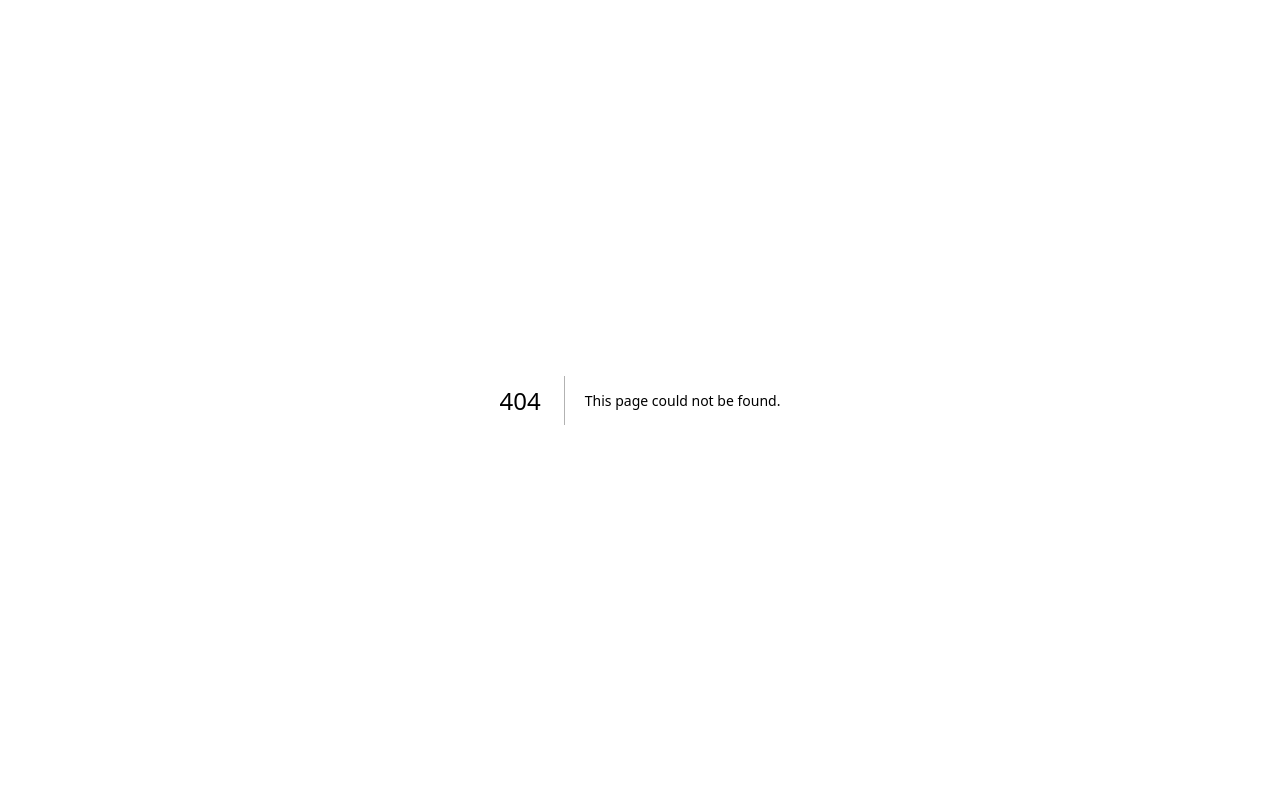
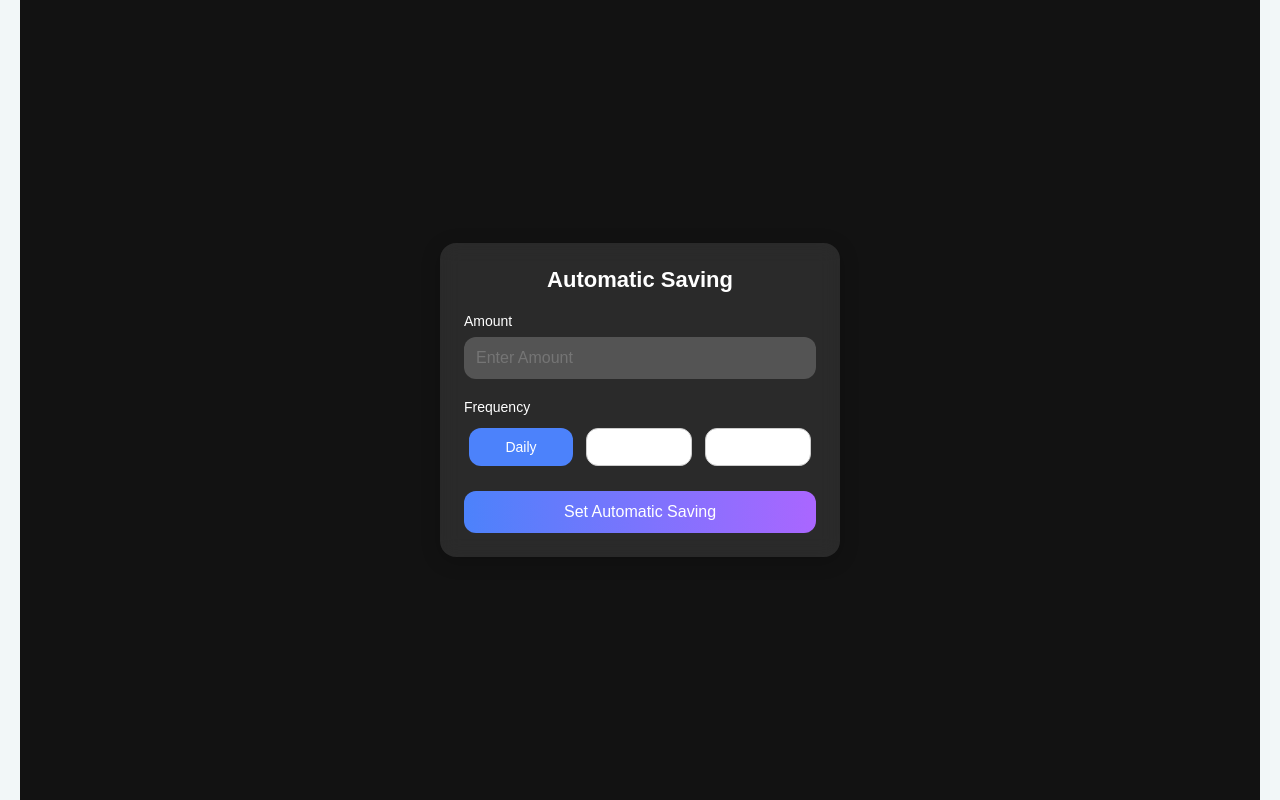
Before and after one commit to johnfawole/CashVault, a Next.js app: page /automatic-saving in a window 1280 px wide. Before the commit this address had no page. Built offline with nearby package versions, Linux system fonts and the light colour scheme.

Commit message:
building automatic savings page

```diff
--- /dev/null
+++ b/src/pages/automatic-saving.js
@@ -0,0 +1,61 @@
+import React, { useState } from "react";
+import styles from "../styles/AutomaticSaving.module.css";
+
+const AutomaticSaving = () => {
+  // ✅ Define state variables outside handleSubmit
+  const [amount, setAmount] = useState("");
+  const [frequency, setFrequency] = useState("daily");
+
+  const handleSubmit = (e) => {
+    e.preventDefault();
+    console.log(`Saving ${amount} ${frequency}`);
+  };
+
+  return (
+    <div className={styles.container}>
+      <div className={styles.card}>
+        <h2 className={styles.title}>Automatic Saving</h2>
+        <form onSubmit={handleSubmit} className={styles.form}>
+          {/* Amount Input */}
+          <div className={styles.inputGroup}>
+            <label className={styles.label}>Amount</label>
+            <input
+              type="number"
+              value={amount}
+              onChange={(e) => setAmount(e.target.value)}
+              className={styles.input}
+              placeholder="Enter Amount"
+              required
+            />
+          </div>
+
+          {/* Frequency Selection */}
+          <div className={styles.inputGroup}>
+            <label className={styles.label}>Frequency</label>
+            <div className={styles.buttonGroup}>
+              {["daily", "weekly", "monthly"].map((option) => (
+                <button
+                  type="button"
+                  key={option}
+                  className={`${styles.toggleButton} ${
+                    frequency === option ? styles.active : ""
+                  }`}
+                  onClick={() => setFrequency(option)}
+                >
+                  {option.charAt(0).toUpperCase() + option.slice(1)}
+                </button>
+              ))}
+            </div>
+          </div>
+
+          {/* Submit Button */}
+          <button type="submit" className={styles.submitButton}>
+            Set Automatic Saving
+          </button>
+        </form>
+      </div>
+    </div>
+  );
+};
+
+export default AutomaticSaving;
--- a/src/pages/index.js
+++ b/src/pages/index.js
@@ -2,7 +2,7 @@ import React from "react";
 import Header from '../components/Header';
 import Footer from '../components/Footer';
 import styles from '../styles/Home.module.css';
-
+import Link from 'next/link';
 
 const LandingPage = () => {
   return (
@@ -32,8 +32,10 @@ const LandingPage = () => {
 
         <div className={styles.featureSection}>
           <div className={styles.featureBox}>
+            <Link href = "/automatic-saving" className = {styles.featureBox}>
             <h3>Automatic Saving</h3>
             <p>Put your savings on autopilot; set the frequency and your wallet will regularly deposit your savings on CashVault.</p>
+            </Link>
           </div>
 
           <div className={styles.featureBox}>
--- /dev/null
+++ b/src/styles/AutomaticSaving.module.css
@@ -0,0 +1,115 @@
+/* Page Container */
+.container {
+    display: flex;
+    justify-content: center;
+    align-items: center;
+    height: 100vh;
+    background: #121212; /* Dark mode background */
+    color: #fff;
+  }
+
+  /* Card Layout */
+  .card {
+    background: rgba(255, 255, 255, 0.1);
+    padding: 24px;
+    border-radius: 16px;
+    width: 100%;
+    max-width: 400px;
+    text-align: center;
+    box-shadow: 0 4px 20px rgba(0, 0, 0, 0.2);
+    backdrop-filter: blur(10px);
+  }
+
+  /* Title */
+  .title {
+    font-size: 22px;
+    font-weight: bold;
+    margin-bottom: 20px;
+  }
+
+  /* Input Group */
+  .inputGroup {
+    display: flex;
+    flex-direction: column;
+    margin-bottom: 20px;
+  }
+
+  /* Labels */
+  .label {
+    font-size: 14px;
+    margin-bottom: 8px;
+    text-align: left;
+  }
+
+  /* Inputs */
+  .input {
+    padding: 12px;
+    font-size: 16px;
+    border-radius: 12px;
+    border: none;
+    background: rgba(255, 255, 255, 0.2);
+    color: #fff;
+    outline: none;
+    transition: all 0.3s ease-in-out;
+  }
+
+  .input:focus {
+    background: rgba(255, 255, 255, 0.3);
+  }
+
+  /* Toggle Button Group */
+  .buttonGroup {
+    display: flex;
+    justify-content: space-between;
+  }
+
+  .toggleButton {
+    flex: 1;
+    padding: 10px;
+    border: none;
+    border-radius: 12px;
+    background: rgba(255, 255, 255, 0.2);
+    color: #fff;
+    cursor: pointer;
+    transition: all 0.3s;
+    font-size: 14px;
+  }
+
+  .toggleButton:not(:last-child) {
+    margin-right: 8px;
+  }
+
+  .toggleButton.active {
+    background: #4c82fb;
+  }
+
+  /* Submit Button */
+  .submitButton {
+    width: 100%;
+    padding: 12px;
+    border: none;
+    border-radius: 12px;
+    font-size: 16px;
+    background: linear-gradient(90deg, #4c82fb, #aa66ff);
+    color: #fff;
+    cursor: pointer;
+    transition: background 0.3s;
+  }
+
+  .submitButton:hover {
+    background: linear-gradient(90deg, #3b70f7, #9933ff);
+  }
+
+  .toggleButton {
+    padding: 10px;
+    margin: 5px;
+    border: 1px solid #ccc;
+    cursor: pointer;
+    background-color: white;
+  }
+
+  .active {
+    background-color: #0070f3;
+    color: white;
+    border: none;
+  }
```
